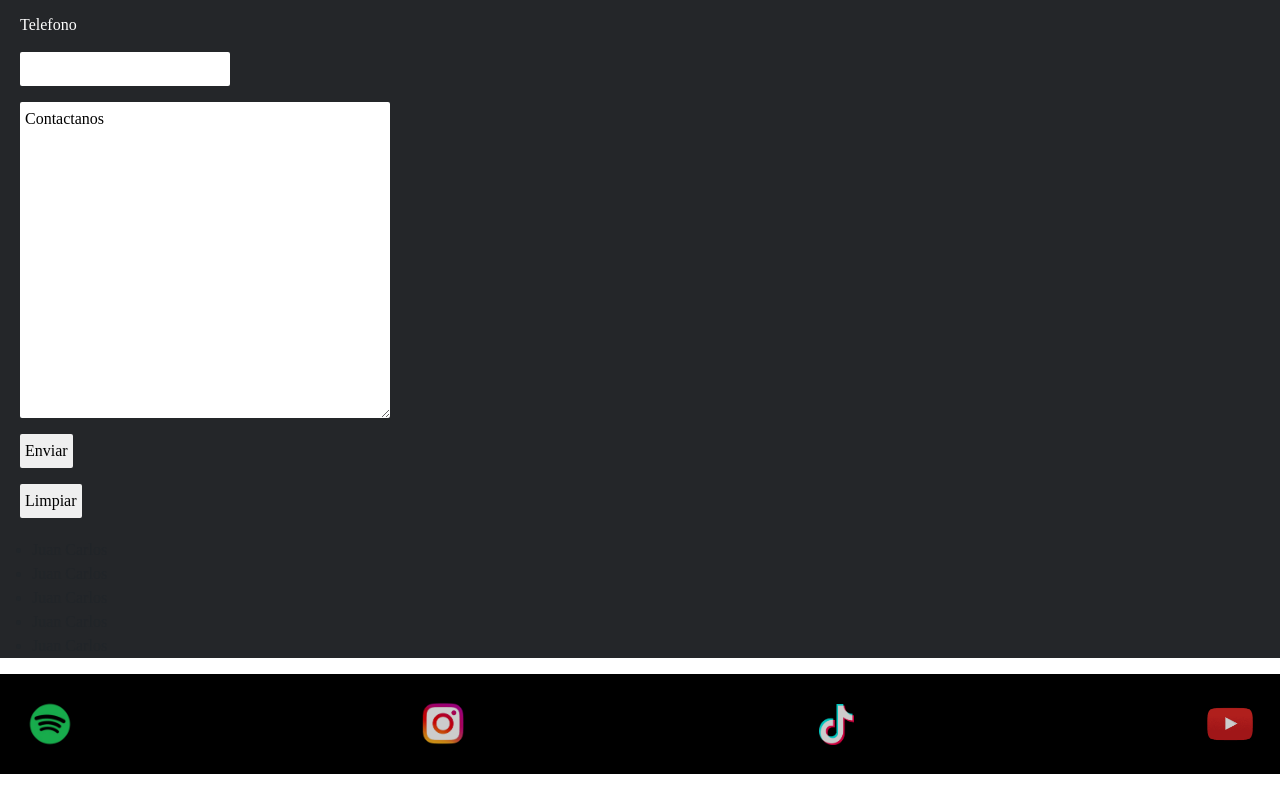
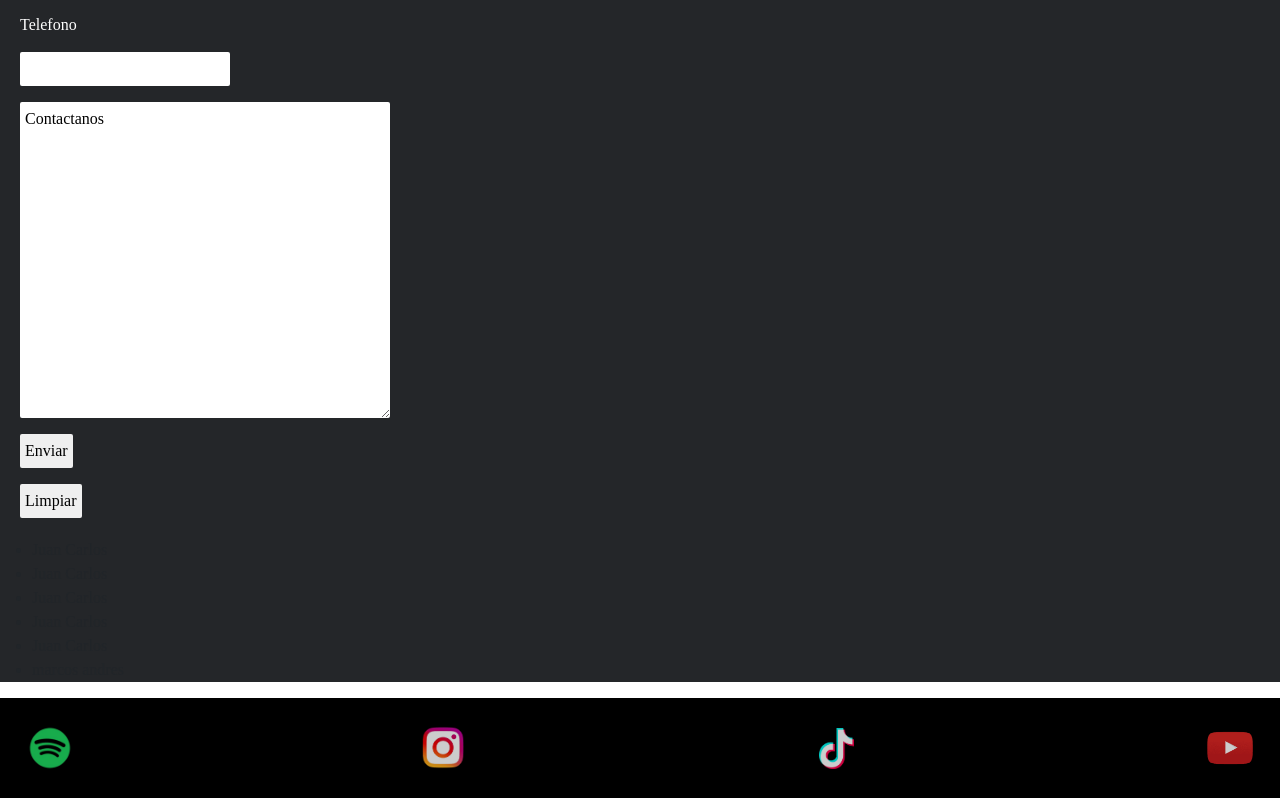
Before and after one commit to SantinoStrupini/franklin-and-the-nixon, a plain HTML site: page pages/contacto.html in a window 1280 px wide. Shown: the part 348-1146 px from the top of the page. Before the commit the page ends 1122 px from the top, so only its background shows below. Drawn offline with nearby package versions, Linux system fonts and the light colour scheme; a web font is replaced by a local one.

Commit message:
cambios en contacto ramaNueva

```diff
--- a/pages/contacto.html
+++ b/pages/contacto.html
@@ -71,6 +71,7 @@
                 <li>Juan Carlos</li>
                 <li>Juan Carlos</li>
                 <li>Juan Carlos</li>
+                <li>marcos andres</li>
             </ul>
         </section>
 
```
